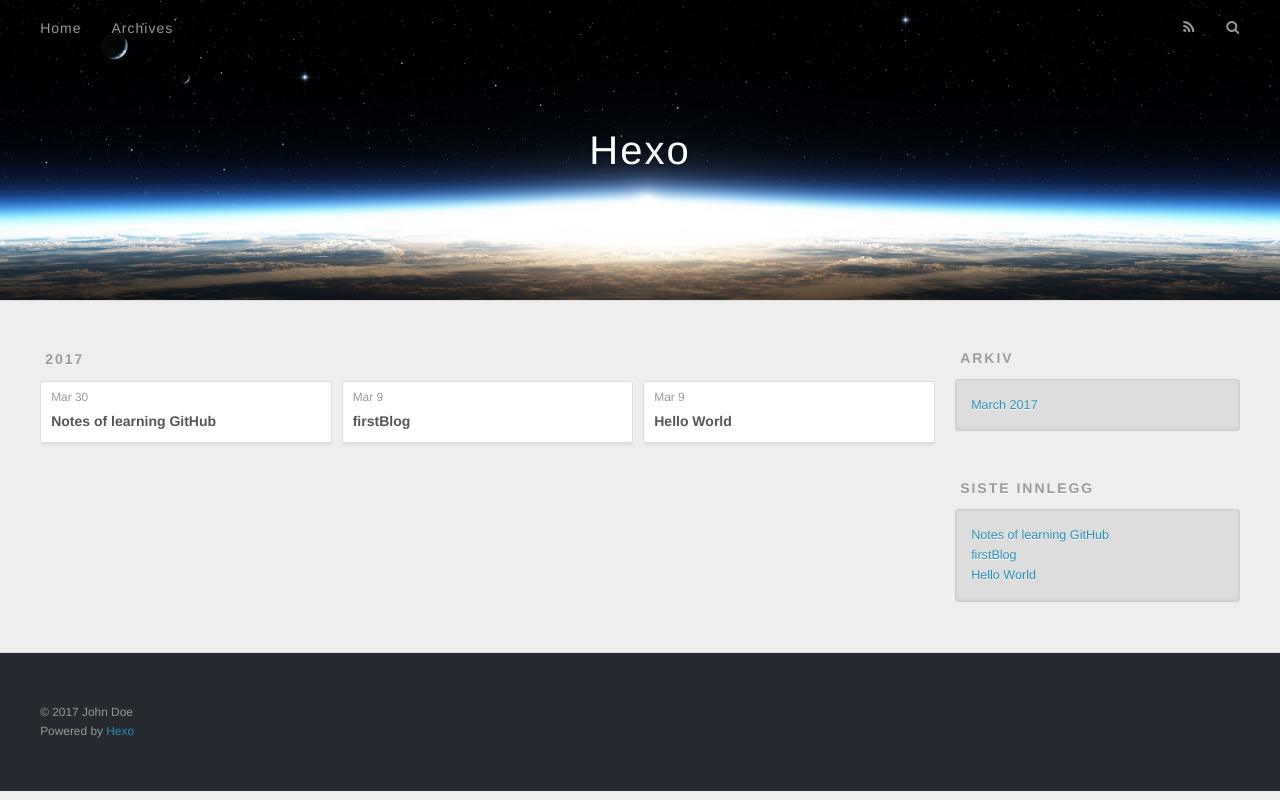
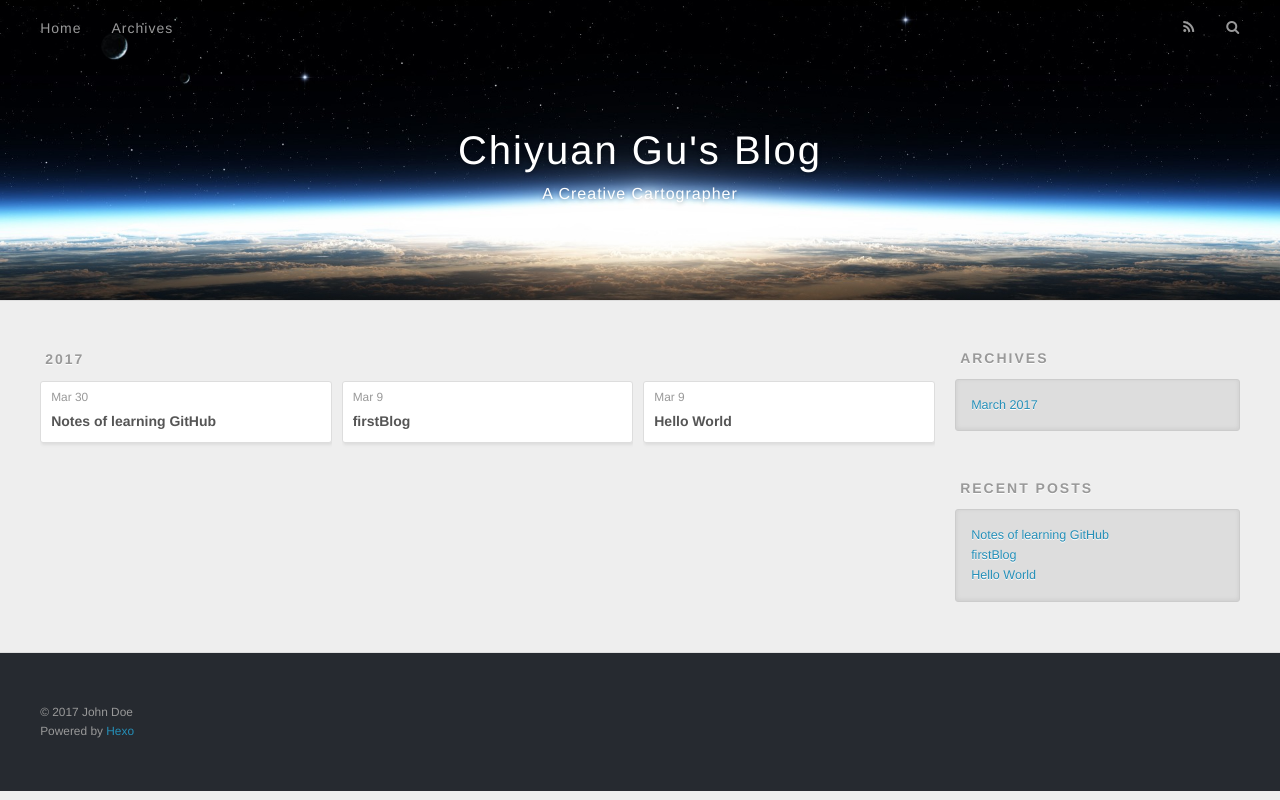
Before and after one commit to guchiyuan/guchiyuan.github.io, a plain HTML site: page archives/2017/03/index.html in a window 1280 px wide. Drawn offline with nearby package versions, Linux system fonts and the light colour scheme.

Commit message:
Site updated: 2017-03-30 23:27:10

```diff
--- a/archives/2017/03/index.html
+++ b/archives/2017/03/index.html
@@ -3,16 +3,16 @@
 <head>
   <meta charset="utf-8">
 
-  <title>Arkiv: 2017/3 | Hexo</title>
+  <title>Archives: 2017/3 | Chiyuan Gu&#39;s Blog</title>
   <meta name="viewport" content="width=device-width, initial-scale=1, maximum-scale=1">
   <meta property="og:type" content="website">
-<meta property="og:title" content="Hexo">
+<meta property="og:title" content="Chiyuan Gu's Blog">
 <meta property="og:url" content="http://yoursite.com/archives/2017/03/index.html">
-<meta property="og:site_name" content="Hexo">
+<meta property="og:site_name" content="Chiyuan Gu's Blog">
 <meta name="twitter:card" content="summary">
-<meta name="twitter:title" content="Hexo">
+<meta name="twitter:title" content="Chiyuan Gu's Blog">
 
-    <link rel="alternate" href="/atom.xml" title="Hexo" type="application/atom+xml">
+    <link rel="alternate" href="/atom.xml" title="Chiyuan Gu&#39;s Blog" type="application/atom+xml">
 
 
     <link rel="icon" href="/favicon.png">
@@ -33,8 +33,12 @@
   <div id="header-outer" class="outer">
     <div id="header-title" class="inner">
       <h1 id="logo-wrap">
-        <a href="/" id="logo">Hexo</a>
+        <a href="/" id="logo">Chiyuan Gu&#39;s Blog</a>
       </h1>
+
+        <h2 id="subtitle-wrap">
+          <a href="/" id="subtitle">A Creative Cartographer</a>
+        </h2>
 
     </div>
     <div id="header-inner" class="inner">
@@ -50,7 +54,7 @@
 
           <a id="nav-rss-link" class="nav-icon" href="/atom.xml" title="RSS Feed"></a>
 
-        <a id="nav-search-btn" class="nav-icon" title="Søk"></a>
+        <a id="nav-search-btn" class="nav-icon" title="Search"></a>
       </nav>
       <div id="search-form-wrap">
         <form action="//google.com/search" method="get" accept-charset="UTF-8" class="search-form"><input type="search" name="q" results="0" class="search-form-input" placeholder="Search"><button type="submit" class="search-form-submit">&#xF002;</button><input type="hidden" name="sitesearch" value="http://yoursite.com"></form>
@@ -145,7 +149,7 @@
 
 
   <div class="widget-wrap">
-    <h3 class="widget-title">Arkiv</h3>
+    <h3 class="widget-title">Archives</h3>
     <div class="widget">
       <ul class="archive-list"><li class="archive-list-item"><a class="archive-list-link" href="/archives/2017/03/">March 2017</a></li></ul>
     </div>
@@ -155,7 +159,7 @@
 
 
   <div class="widget-wrap">
-    <h3 class="widget-title">Siste innlegg</h3>
+    <h3 class="widget-title">Recent Posts</h3>
     <div class="widget">
       <ul>
 
```
Also changed, not shown: 2017/03/09/firstBlog/index.html (+11 -7 lines), 2017/03/09/hello-world/index.html (+11 -7 lines), 2017/03/30/Notes-of-learning-GitHub/index.html (+11 -7 lines), archives/2017/index.html (+13 -9 lines), archives/index.html (+13 -9 lines), index.html (+13 -9 lines).
